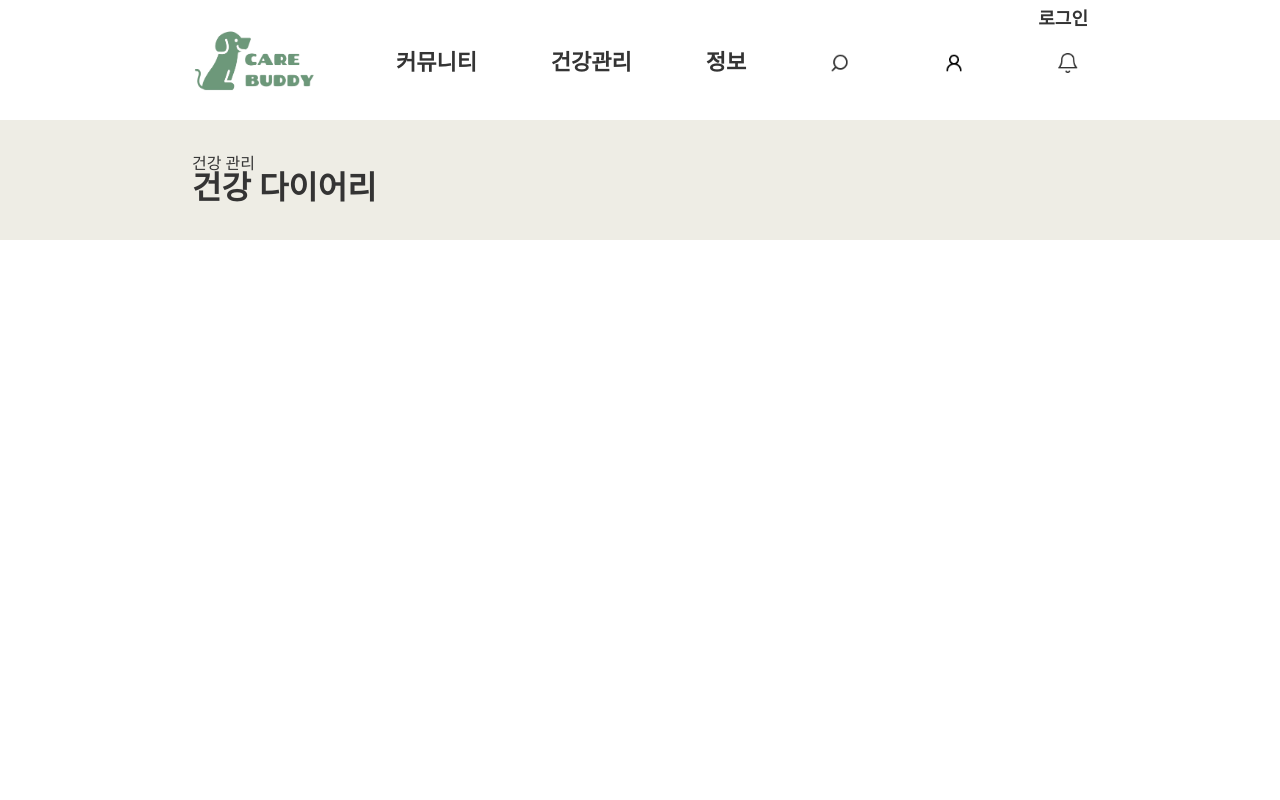
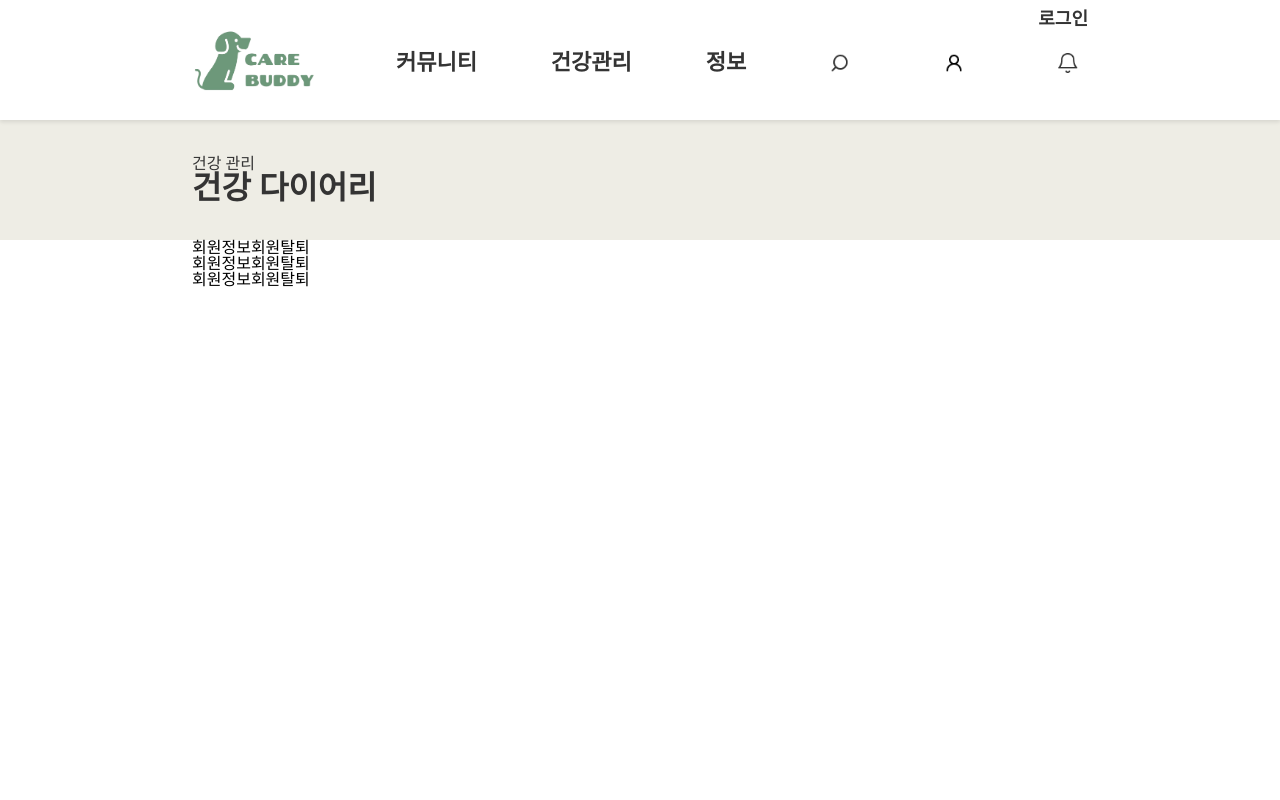
Before and after one commit to petitesize/elice_carebuddy_FE, a React (Vite) app: page /mypage in a window 1280 px wide. Shown: the top 800 px of the page. Built offline with nearby package versions, Linux system fonts and the light colour scheme.

Commit message:
feat: Header, TopBar fixed

```diff
--- a/src/components/Header.tsx
+++ b/src/components/Header.tsx
@@ -4,6 +4,7 @@ import imgSrc from './../assets/carebuddyLogo.png';
 import search from './../assets/searchIcon.png'
 import user from './../assets/userIcon.png'
 import alert from './../assets/alertIcon.png'
+import TopBar from './TopBar';
 
 // styled-components를 사용하여 header 스타일 정의
 const HeaderContainer = styled.header`
@@ -13,7 +14,12 @@ const HeaderContainer = styled.header`
   box-shadow: 0 2px 4px rgba(0, 0, 0, 0.1);
   color: #343434;
   padding: 10px 0 10px 0;
+  width: 100%;
   height: 100px;
+  position: fixed; /* 헤더를 고정 */
+  top: 0; /* 페이지 상단에 고정 */
+  z-index: 1000; /* 다른 요소 위에 헤더 표시 */
+
 `;
 
 const MenuBox = styled.div`
@@ -52,6 +58,7 @@ const Container = styled.div`
 
 const Header: React.FC = () => {
   return (
+    <>
       <HeaderContainer>
         <Container>
         <Login>로그인</Login>
@@ -66,6 +73,8 @@ const Header: React.FC = () => {
           </MenuBox>
         </Container>
       </HeaderContainer>
+      <TopBar />
+    </>
   );
 };
 
--- a/src/components/Layout.tsx
+++ b/src/components/Layout.tsx
@@ -5,12 +5,10 @@ import TopBar from "./TopBar";
 import styled from "styled-components";
 
 const Main = styled.div`
-    margin: 0 auto;
-    padding: 0 auto;
-    width: 70%;
-    height: 100%;
-    display: flex;
-    justify-content: center;
+  margin: 0 auto;
+  padding: 0 auto;
+  width: 70%;
+  height: 100%;
 `;
 
 interface BodyProps {
--- a/src/components/TopBar.tsx
+++ b/src/components/TopBar.tsx
@@ -10,6 +10,7 @@ const TopBarContainer = styled.div`
   justify-content: center;
   align-items: center;
   padding: 10px 0 10px 0;
+  width: 100%;
   height: 100px;
   font-size: 32px;
 `;
--- a/src/pages/mypage/Mypage.tsx
+++ b/src/pages/mypage/Mypage.tsx
@@ -1,11 +1,30 @@
 import React from 'react';
 import styled from 'styled-components';
-import TopBar from '../../components/TopBar';
 
+const UserContainer = styled.div`
+  background-color: #cecece;
+`
+
+const TextList = styled.div`
+  background-color: white;
+`
 const Mypage: React.FC = () => {
   return (
     <>
-
+    <UserContainer>
+      <TextList>
+        <a>회원정보</a>
+        <a>회원탈퇴</a>
+      </TextList>
+      <TextList>
+        <a>회원정보</a>
+        <a>회원탈퇴</a>
+      </TextList>
+      <TextList>
+        <a>회원정보</a>
+        <a>회원탈퇴</a>
+      </TextList>
+    </UserContainer>
 
     </>
   );
```
Lines whose indentation alone changed are shown as unchanged.
